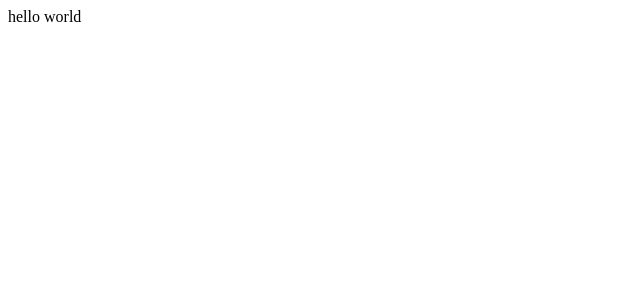
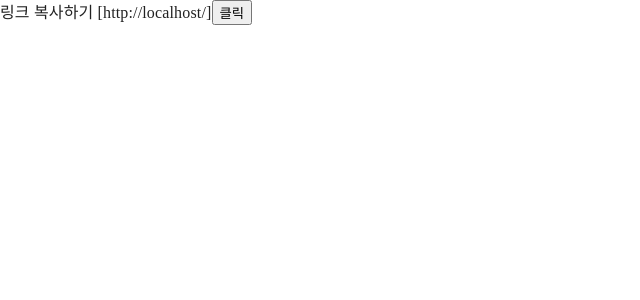
Before and after one commit to AgriculturalDataUtilizationContest/ugly_pick, a React (Create React App) app: page / in a window 1280 px wide. Shown: the top 300 px of the page, without its empty margins (0-640 px from the left). Built offline with nearby package versions, Linux system fonts and the light colour scheme.

Commit message:
style : 글로벌 스타일 설정

```diff
--- a/src/App.js
+++ b/src/App.js
@@ -1,5 +1,16 @@
+import React from "react";
+import { router } from "./Router";
+import { RouterProvider } from "react-router-dom";
+import { CssBaseline } from "@mui/material";
+import GlobalStyle from "./style/globalStyle";
 function App() {
-  return <div className="App">hello world</div>;
+  return (
+    <>
+      <GlobalStyle />
+      <CssBaseline />
+      <RouterProvider router={router} />
+    </>
+  );
 }
 
 export default App;
--- /dev/null
+++ b/src/Router.js
@@ -0,0 +1,9 @@
+import { createBrowserRouter } from "react-router-dom";
+import CopyLink from "./components/CopyLink";
+
+export const router = createBrowserRouter([
+  {
+    path: "/",
+    element: <CopyLink />,
+  },
+]);
--- /dev/null
+++ b/src/components/CopyLink.js
@@ -0,0 +1,26 @@
+import React from "react";
+import { useLocation } from "react-router-dom";
+
+export default function CopyLink() {
+  const location = useLocation();
+  const baseUrl = `${window.location.protocol}//${window.location.host}`;
+  const handleCopyClipBoard = async (text) => {
+    try {
+      await navigator.clipboard.writeText(text);
+      alert("클립보드에 링크가 복사되었어요.");
+    } catch (err) {
+      console.log(err);
+    }
+  };
+  return (
+    <div>
+      링크 복사하기 [{baseUrl}
+      {location.pathname}]
+      <button
+        onClick={() => handleCopyClipBoard(`${baseUrl}${location.pathname}`)}
+      >
+        클릭
+      </button>
+    </div>
+  );
+}
--- /dev/null
+++ b/src/style/globalStyle.js
@@ -0,0 +1,61 @@
+import { GlobalStyles as MUIGlobalStyles } from "@mui/material";
+//import "../font/Font.module.css";
+import React from "react";
+
+export default function GlobalStyle() {
+  const inputGlobalStyle = (
+    <MUIGlobalStyles
+      styles={{
+        "*": {
+          boxSizing: "border-box",
+          fontFamily: "Pretendard-Regular",
+        },
+        html: {
+          margin: 0,
+          padding: 0,
+          width: "100%",
+          height: "100%",
+          //WebkitOverflowScrolling: "touch",
+        },
+        body: {
+          margin: 0,
+          padding: 0,
+          width: "100%",
+          height: "100%",
+        },
+        "#root": {
+          width: "100%",
+          height: "100%",
+        },
+        input: {
+          "&[type=number]": {
+            MozAppearance: "textfield",
+            "&::-webkit-outer-spin-button": {
+              margin: 0,
+              WebkitAppearance: "none",
+            },
+            "&::-webkit-inner-spin-button": {
+              margin: 0,
+              WebkitAppearance: "none",
+            },
+          },
+        },
+        img: {
+          display: "block",
+          maxWidth: "100%",
+          WebkitUserDrag: "none",
+        },
+        ul: {
+          margin: 0,
+          padding: 0,
+        },
+        a: {
+          textDecoration: "none",
+          color: "inherit",
+        },
+      }}
+    />
+  );
+
+  return inputGlobalStyle;
+}
--- /dev/null
+++ b/src/style/globalTheme.js
@@ -0,0 +1,36 @@
+const windowSize = {
+  small: "screen and (max-width: '600px')",
+  base: "screen and (max-width: '768px')",
+  large: "screen and (max-width: '1024px')",
+};
+
+const fontSize = {
+  xs: "0.5rem",
+  sm: "0.75rem",
+  base: "1rem",
+  md: "1.25rem",
+  lg: "1.5rem",
+};
+
+const lightversion = {
+  background: "#fff",
+  fontPrimary: "black",
+  fontSecondary: "gray",
+  primary: "#00a0ff",
+  secondary: "#ddd",
+  hover: "#00a0ff50",
+};
+
+const repo = {
+  open: "red",
+  close: "blue",
+};
+
+const globalTheme = {
+  windowSize,
+  repo,
+  fontSize,
+  lightversion,
+};
+
+export default globalTheme;
```
Also changed, not shown: package.json (+7 -2 lines), src/page/Main.js (added), 1 other file (tests, documents, lock files or other folders).
